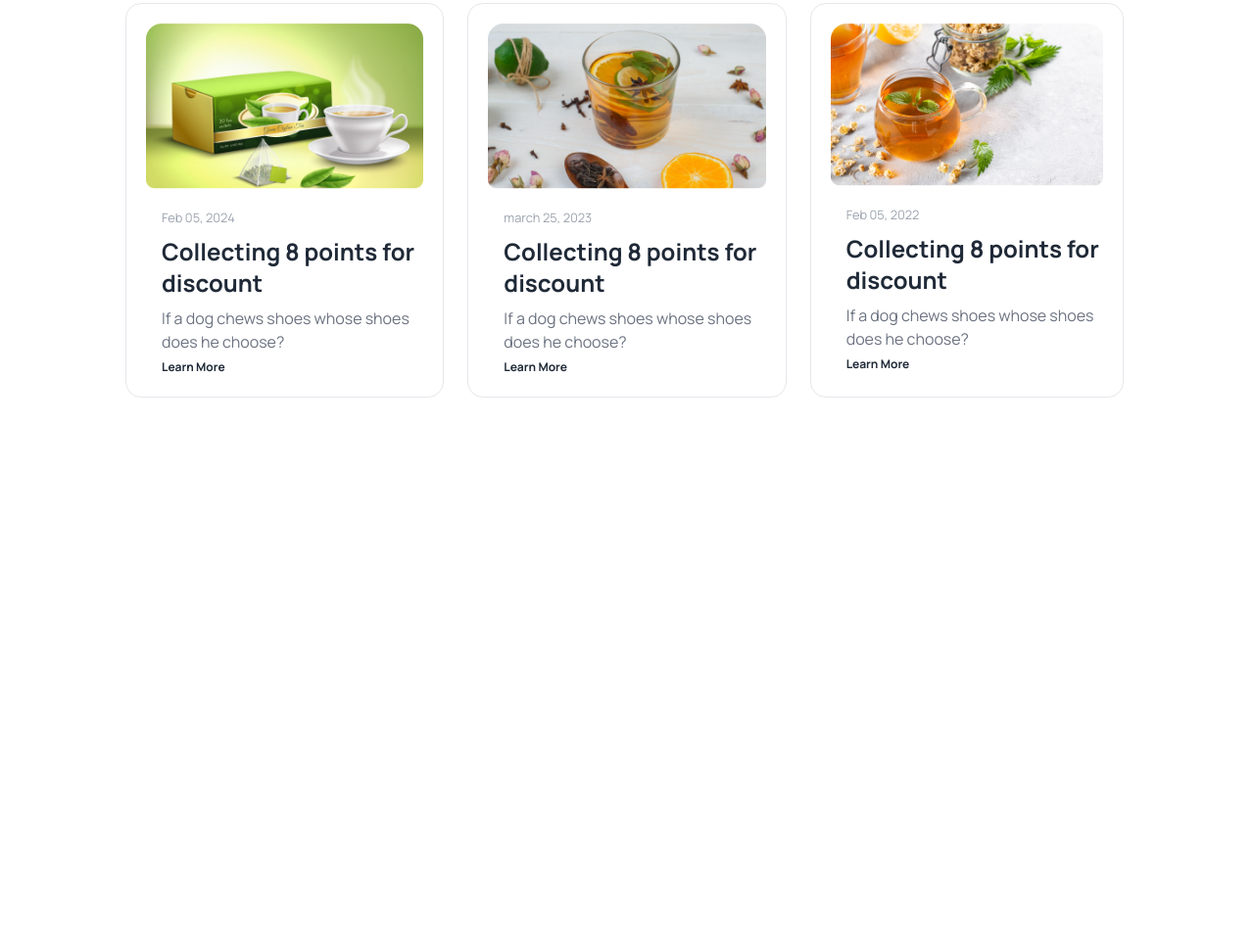
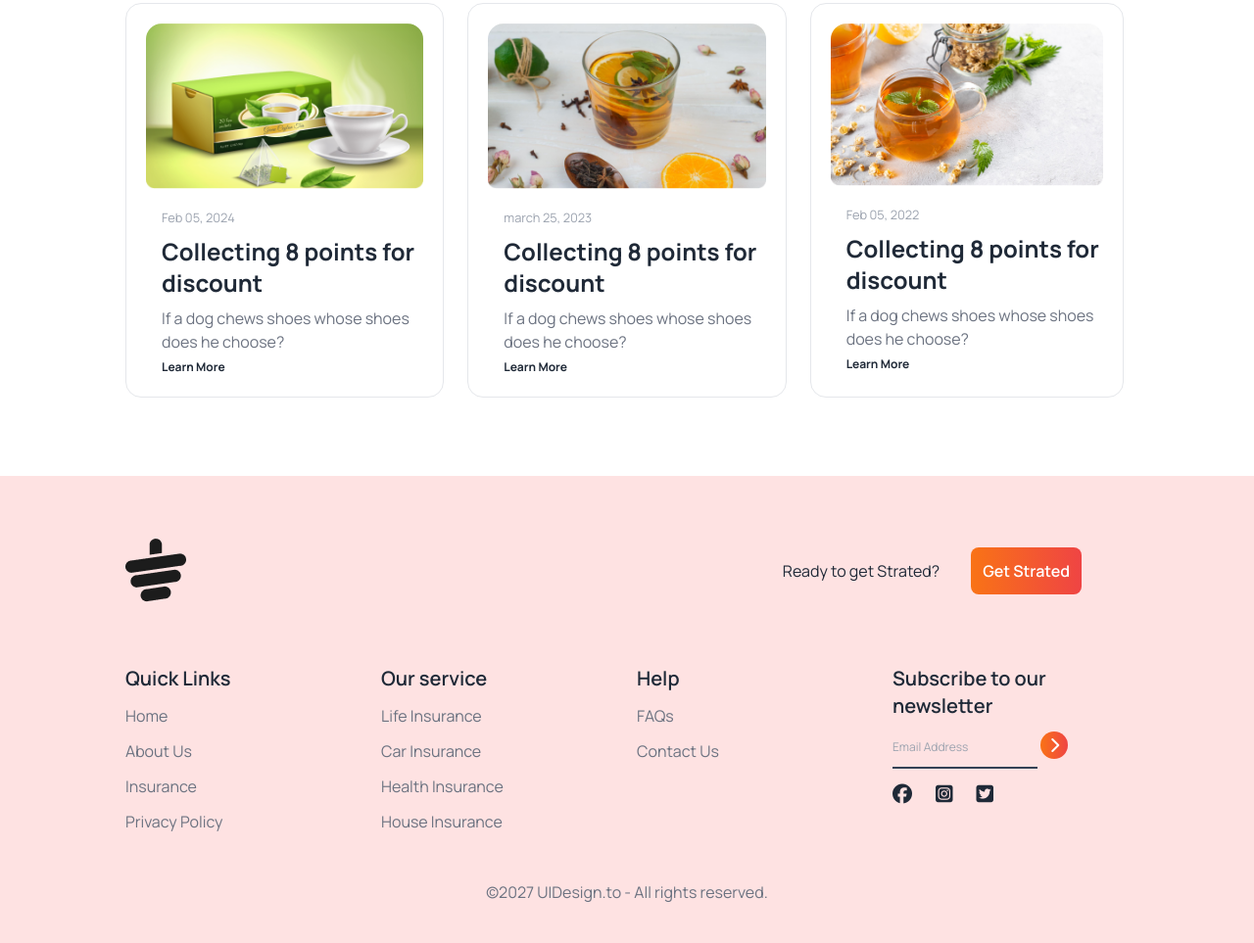
Before and after one commit to HarunBappi/Tea-House-Tailwind, a plain HTML site: page index.html in a window 1280 px wide. Shown: the part 2551-3514 px from the top of the page at 98% size. Before the commit the page ends 2997 px from the top, so only its background shows below. Drawn offline with nearby package versions, Linux system fonts and the light colour scheme.

Commit message:
finished add

```diff
--- a/index.html
+++ b/index.html
@@ -27,8 +27,8 @@
       }
     </style>
   </head>
-  <body class="manrope max-w-5xl mx-auto">
-    <header>
+  <body class="manrope">
+    <header class="max-w-5xl mx-auto">
       <!-- Nav Section -->
       <section
         class="flex justify-between items-center bg-gradient-to-r from-red-100 to-red-200 mb-10"
@@ -91,7 +91,7 @@
         </div>
       </section>
     </header>
-    <main class="mb-10">
+    <main class="mb-10 max-w-5xl mx-auto">
       <!-- Feature Section -->
       <section class="text-center mt-12">
         <!-- Feature Text -->
@@ -303,11 +303,16 @@
             <!-- Card Body -->
             <div class="space-y-2 ml-4 mt-4">
               <small class="text-gray-400">Feb 05, 2024</small>
-              <h1 class="text-2xl font-bold">Collecting 8 points for discount</h1>
-              <p class="text-gray-500">If a dog chews shoes whose shoes does he choose?</p>
+              <h1 class="text-2xl font-bold">
+                Collecting 8 points for discount
+              </h1>
+              <p class="text-gray-500">
+                If a dog chews shoes whose shoes does he choose?
+              </p>
               <a class="text-xs font-bold" href="">Learn More</a>
             </div>
-          </div><!-- Card-2 -->
+          </div>
+          <!-- Card-2 -->
           <div class="card bg-base-100 border p-5">
             <figure>
               <img src="./images/news-2.png" alt="Tea" />
@@ -315,27 +320,110 @@
             <!-- Card Body -->
             <div class="space-y-2 ml-4 mt-4">
               <small class="text-gray-400">march 25, 2023</small>
-              <h1 class="text-2xl font-bold">Collecting 8 points for discount</h1>
-              <p class="text-gray-500">If a dog chews shoes whose shoes does he choose?</p>
+              <h1 class="text-2xl font-bold">
+                Collecting 8 points for discount
+              </h1>
+              <p class="text-gray-500">
+                If a dog chews shoes whose shoes does he choose?
+              </p>
               <a class="text-xs font-bold" href="">Learn More</a>
             </div>
           </div>
           <!-- Card-3 -->
-          <div class="card bg-base-100 border p-5 md:w-80 md:mx-auto md:col-span-2 lg:w-80 lg:mx-0 lg:col-span-1">
+          <div
+            class="card bg-base-100 border p-5 md:w-80 md:mx-auto md:col-span-2 lg:w-80 lg:mx-0 lg:col-span-1"
+          >
             <figure>
               <img src="./images/news-3.png" alt="Tea" />
             </figure>
             <!-- Card Body -->
             <div class="space-y-2 ml-4 mt-4">
               <small class="text-gray-400">Feb 05, 2022</small>
-              <h1 class="text-2xl font-bold">Collecting 8 points for discount</h1>
-              <p class="text-gray-500">If a dog chews shoes whose shoes does he choose?</p>
+              <h1 class="text-2xl font-bold">
+                Collecting 8 points for discount
+              </h1>
+              <p class="text-gray-500">
+                If a dog chews shoes whose shoes does he choose?
+              </p>
               <a class="text-xs font-bold" href="">Learn More</a>
             </div>
           </div>
         </div>
       </section>
     </main>
-    <footer></footer>
+    <!-- Footer -->
+    <footer>
+      <section class="bg-red-100 mt-20 pb-10">
+        <div class="max-w-5xl mx-auto">
+          <!-- Footer image & button -->
+          <div class="flex justify-between items-center py-16">
+            <!-- Left-image -->
+            <div>
+              <img src="./images/cup.png" alt="" />
+            </div>
+            <!-- Right Text -->
+            <div class="flex gap-8 items-center mr-12">
+              <h1>Ready to get Strated?</h1>
+              <button
+                class="bg-gradient-to-r from-orange-500 to-red-500 p-3 rounded-lg text-white font-semibold"
+              >
+                Get Strated
+              </button>
+            </div>
+          </div>
+          <!-- Footer-Links -->
+          <div
+            class="grid grid-cols-1 md:grid-cols-2 lg:grid-cols-4 gap-5 ml-5 lg:ml-0"
+          >
+            <!-- Quick Links -->
+            <div class="space-y-3">
+              <h1 class="text-xl font-semibold">Quick Links</h1>
+              <p class="text-gray-500">Home</p>
+              <p class="text-gray-500">About Us</p>
+              <p class="text-gray-500">Insurance</p>
+              <p class="text-gray-500">Privacy Policy</p>
+            </div>
+            <!-- Our Service -->
+            <div class="space-y-3">
+              <h1 class="text-xl font-semibold">Our service</h1>
+              <p class="text-gray-500">Life Insurance</p>
+              <p class="text-gray-500">Car Insurance</p>
+              <p class="text-gray-500">Health Insurance</p>
+              <p class="text-gray-500">House Insurance</p>
+            </div>
+            <!-- Help -->
+            <div class="space-y-3">
+              <h1 class="text-xl font-semibold">Help</h1>
+              <p class="text-gray-500">FAQs</p>
+              <p class="text-gray-500">Contact Us</p>
+            </div>
+            <!-- SubsCribe -->
+            <div class="space-y-3">
+              <h1 class="text-xl font-semibold">
+                Subscribe to our <br />
+                newsletter
+              </h1>
+              <input
+                type="text"
+                placeholder="Email Address"
+                class="bg-transparent text-xs pb-3 border-b-2 border-slate-700 outline-none"
+              />
+              <i
+                class="fa-solid fa-chevron-right bg-gradient-to-r from-orange-500 to-red-500 rounded-full inline-flex justify-center items-center w-7 h-7 text-white"
+              ></i>
+              <!-- Social-Icons -->
+              <div class="text-xl space-x-5">
+                <i class="fa-brands fa-facebook"></i>
+                <i class="fa-brands fa-square-instagram"></i>
+                <i class="fa-brands fa-square-twitter"></i>
+              </div>
+            </div>
+          </div>
+          <div class="text-center mt-12 text-gray-500">
+            <h1>&copy;2027 UIDesign.to - All rights reserved.</h1>
+          </div>
+        </div>
+      </section>
+    </footer>
   </body>
 </html>
```
